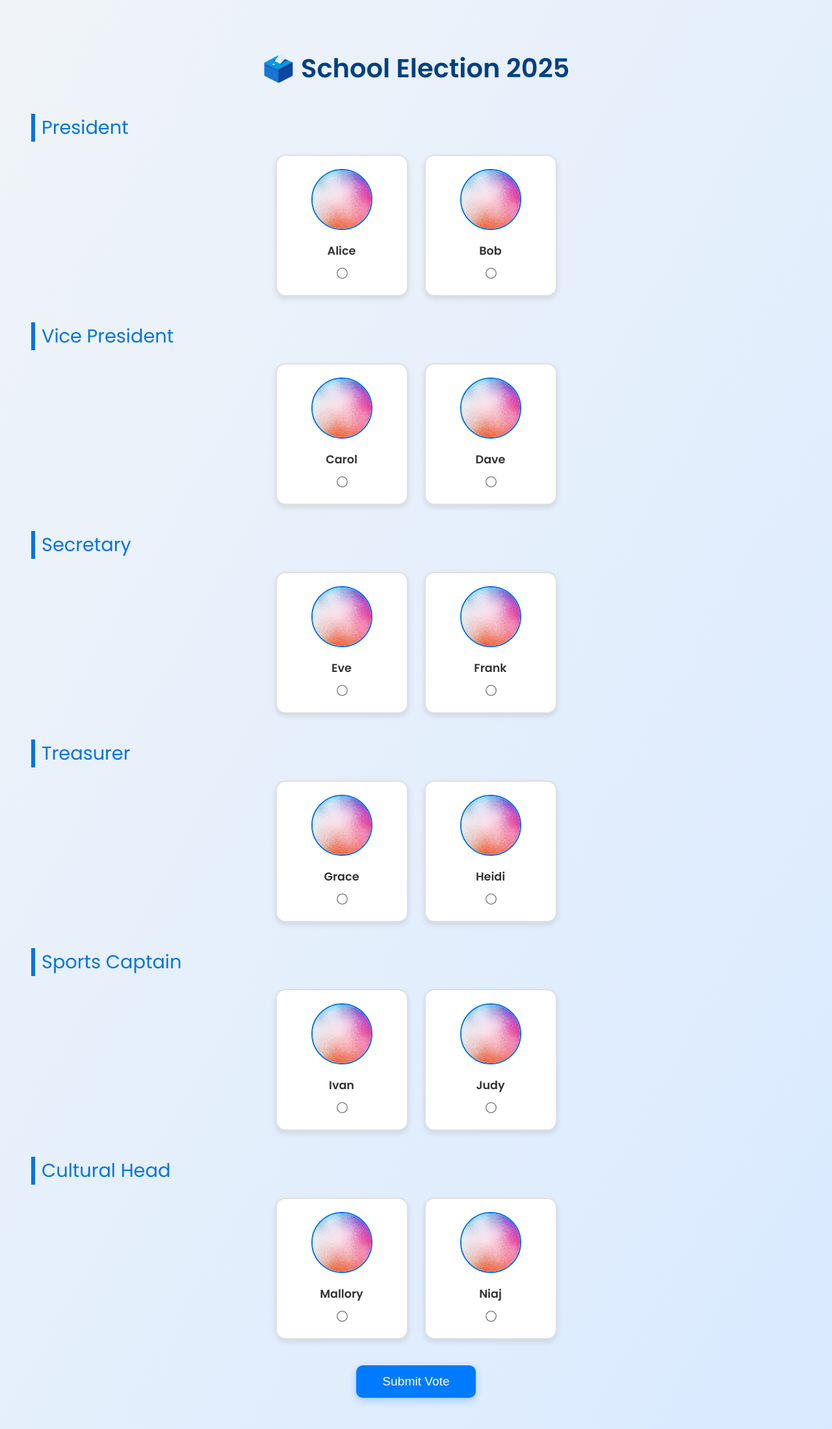
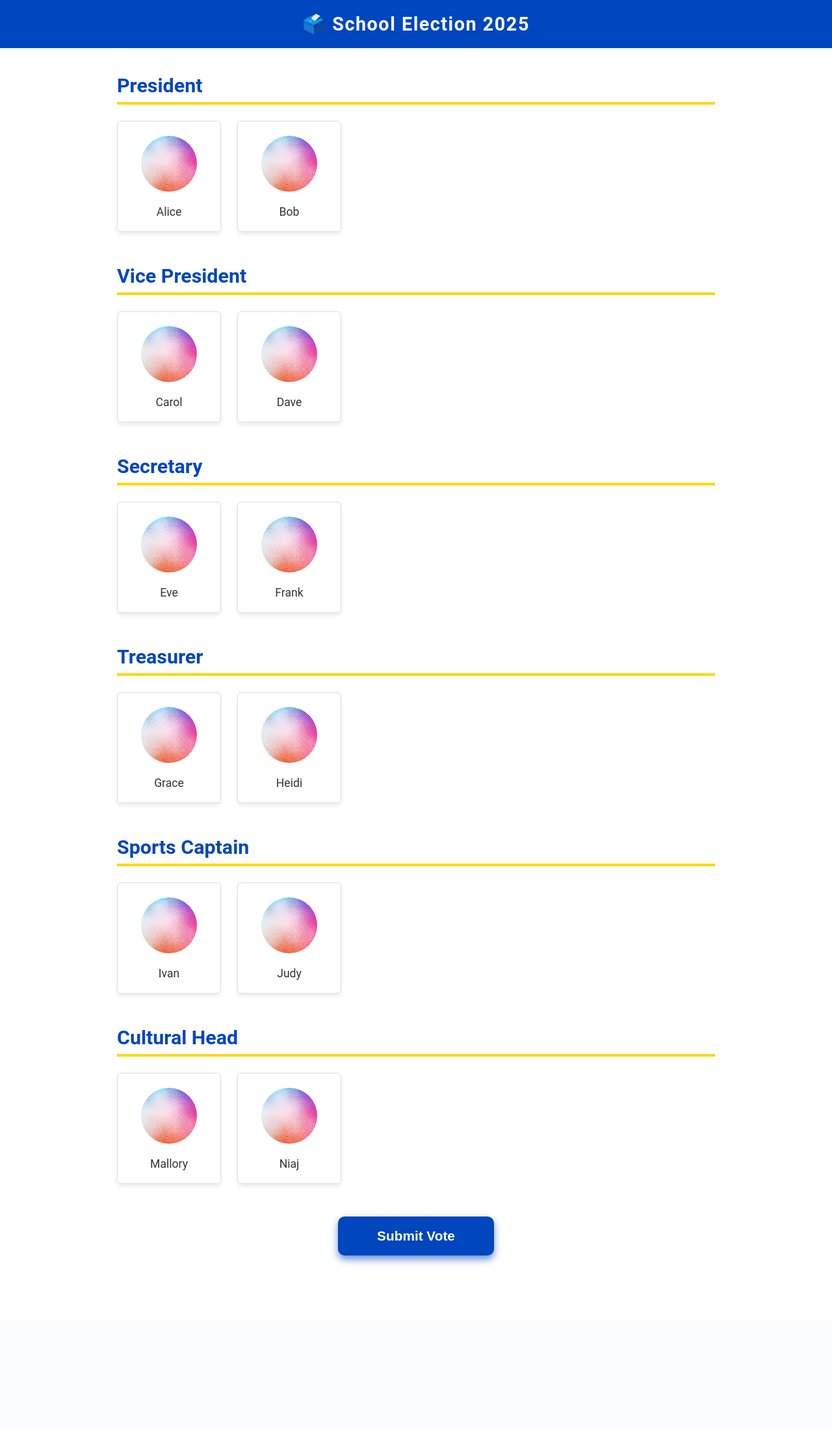
Before and after one commit to sajingeorgemathew/School-Election-Voting-App, a Flask app: page /vote in a window 1280 px wide. Shown: the whole page at 65% size. After the commit the page ends 1945 px from the top, so only its background shows below. Run offline with Flask 3, Linux system fonts and the light colour scheme; the visitor is signed in with stand-in values (Sample User, id 1); parts of the project's set-up code (start-up, migrations or seed data) failed here and were passed over; some libraries are stand-ins or nearby versions.

Commit message:
Enhanced vote.html with Best Buy style design

```diff
--- a/templates/vote.html
+++ b/templates/vote.html
@@ -1,122 +1,143 @@
 <!DOCTYPE html>
 <html lang="en">
 <head>
-    <meta charset="UTF-8">
-    <title>Vote Now</title>
-    <link href="https://fonts.googleapis.com/css2?family=Poppins:wght@400;600&display=swap" rel="stylesheet">
+<meta charset="UTF-8" />
+<meta name="viewport" content="width=device-width, initial-scale=1" />
+<title>Vote Now - School Election 2025</title>
 <style>
+  /* Reset some basic styles */
+  * {
+    box-sizing: border-box;
+  }
   body {
-            font-family: 'Poppins', sans-serif;
-            background: linear-gradient(120deg, #f0f4f8, #d9eaff);
-            padding: 40px;
+    font-family: 'Roboto', Arial, sans-serif;
+    background-color: #fff;
     color: #333;
+    margin: 0;
+    padding: 0;
   }
-
-        h1 {
+  header {
+    background-color: #0046be;
+    color: white;
+    font-weight: 700;
+    font-size: 1.8rem;
+    padding: 20px 30px;
     text-align: center;
-            font-size: 2.5em;
-            margin-bottom: 40px;
-            color: #004080;
+    letter-spacing: 1.5px;
   }
-
+  main {
+    max-width: 960px;
+    margin: 40px auto;
+    padding: 0 20px 60px;
+  }
   .position-section {
-            margin-bottom: 40px;
+    margin-bottom: 50px;
   }
-
   .position-title {
-            font-size: 1.8em;
-            margin-bottom: 20px;
-            color: #0073e6;
-            border-left: 6px solid #0073e6;
-            padding-left: 10px;
+    font-size: 1.9rem;
+    color: #0046be;
+    border-bottom: 4px solid #ffd600;
+    padding-bottom: 8px;
+    margin-bottom: 25px;
   }
-
   .candidates {
     display: flex;
     flex-wrap: wrap;
     gap: 25px;
+  }
+  .candidate-card {
+    border: 1px solid #ddd;
+    border-radius: 6px;
+    width: 160px;
+    padding: 20px;
+    text-align: center;
+    box-shadow: 0 4px 6px rgba(0,0,0,0.08);
+    transition: box-shadow 0.3s ease, border-color 0.3s ease;
+    cursor: pointer;
+  }
+  .candidate-card:hover,
+  .candidate-card input:checked + label {
+    box-shadow: 0 8px 16px rgba(0,0,0,0.15);
+    border-color: #0046be;
+  }
+  .candidate-card img {
+    border-radius: 50%;
+    width: 90px;
+    height: 90px;
+    object-fit: cover;
+    margin-bottom: 15px;
+    border: 2px solid transparent;
+    transition: border-color 0.3s ease;
+  }
+  input[type="radio"] {
+    display: none;
+  }
+  input[type="radio"]:checked + label img {
+    border-color: #0046be;
+  }
+  input[type="radio"]:checked + label {
+    font-weight: 700;
+    color: #0046be;
+  }
+  .candidate-name {
+    font-size: 1.1rem;
+  }
+  .submit-btn {
+    display: block;
+    margin: 0 auto;
+    padding: 18px 60px;
+    background-color: #0046be;
+    color: white;
+    font-weight: 700;
+    font-size: 1.3rem;
+    border: none;
+    border-radius: 10px;
+    box-shadow: 0 6px 12px rgba(0, 70, 190, 0.6);
+    cursor: pointer;
+    transition: background-color 0.3s ease;
+  }
+  .submit-btn:hover {
+    background-color: #002f6c;
+  }
+  /* Responsive */
+  @media (max-width: 600px) {
+    .candidates {
       justify-content: center;
     }
-
     .candidate-card {
-            background: #fff;
-            border: 2px solid #e0e0e0;
-            border-radius: 15px;
-            padding: 20px;
-            width: 160px;
-            box-shadow: 0 4px 8px rgba(0, 0, 0, 0.1);
-            text-align: center;
-            transition: transform 0.3s ease, box-shadow 0.3s ease;
+      width: 140px;
+      padding: 15px;
     }
-
-        .candidate-card:hover {
-            transform: translateY(-5px);
-            box-shadow: 0 10px 20px rgba(0, 0, 0, 0.15);
-        }
-
-        .candidate-card img {
-            width: 90px;
-            height: 90px;
-            border-radius: 50%;
-            object-fit: cover;
-            margin-bottom: 12px;
-            border: 2px solid #0073e6;
-        }
-
-        .candidate-card strong {
-            display: block;
-            margin-bottom: 10px;
-            font-size: 1.1em;
-        }
-
-        .candidate-card input[type="radio"] {
-            transform: scale(1.3);
-            cursor: pointer;
-        }
-
-        .submit-btn {
-            display: block;
-            margin: 40px auto 0;
-            padding: 14px 40px;
-            font-size: 1.2em;
-            background-color: #007bff;
-            color: #fff;
-            border: none;
-            border-radius: 10px;
-            cursor: pointer;
-            box-shadow: 0 4px 12px rgba(0, 123, 255, 0.3);
-            transition: background-color 0.3s ease;
-        }
-
-        .submit-btn:hover {
-            background-color: #0056b3;
-        }
-
-        @media (max-width: 600px) {
-            .candidate-card {
-                width: 100%;
+    .position-title {
+      font-size: 1.5rem;
     }
   }
 </style>
 </head>
 <body>
-    <h1>🗳️ School Election 2025</h1>
+<header>🗳️ School Election 2025</header>
+
+<main>
 <form method="POST" action="/submit">
   {% for position, candidates in positions.items() %}
-        <div class="position-section">
-            <div class="position-title">{{ position }}</div>
+  <section class="position-section">
+    <h2 class="position-title">{{ position }}</h2>
     <div class="candidates">
       {% for candidate in candidates %}
-                <label class="candidate-card">
-                    <img src="/static/{{ candidate | lower }}.jpg" alt="{{ candidate }} photo" onerror="this.src='https://via.placeholder.com/90'">
-                    <strong>{{ candidate }}</strong>
-                    <input type="radio" name="{{ position }}" value="{{ candidate }}" required>
+      <div class="candidate-card">
+        <input type="radio" id="{{ position }}-{{ candidate }}" name="{{ position }}" value="{{ candidate }}" required />
+        <label for="{{ position }}-{{ candidate }}">
+          <img src="/static/{{ candidate | lower }}.jpg" alt="{{ candidate }} photo" onerror="this.src='https://via.placeholder.com/90?text=No+Image'"/>
+          <div class="candidate-name">{{ candidate }}</div>
         </label>
+      </div>
       {% endfor %}
     </div>
-        </div>
+  </section>
   {% endfor %}
+
   <button type="submit" class="submit-btn">Submit Vote</button>
 </form>
+</main>
 </body>
 </html>
```
Lines whose indentation alone changed are shown as unchanged.
